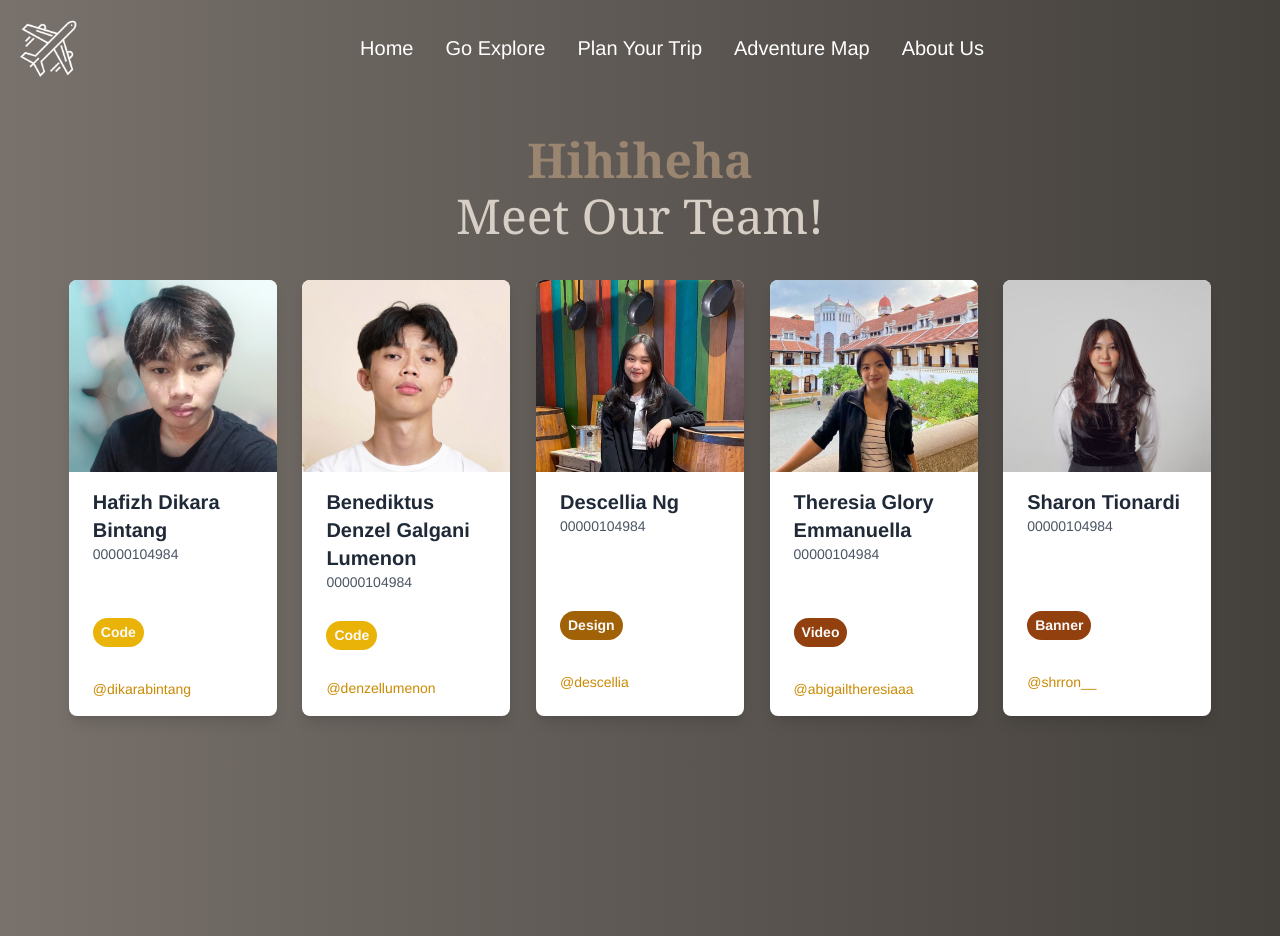
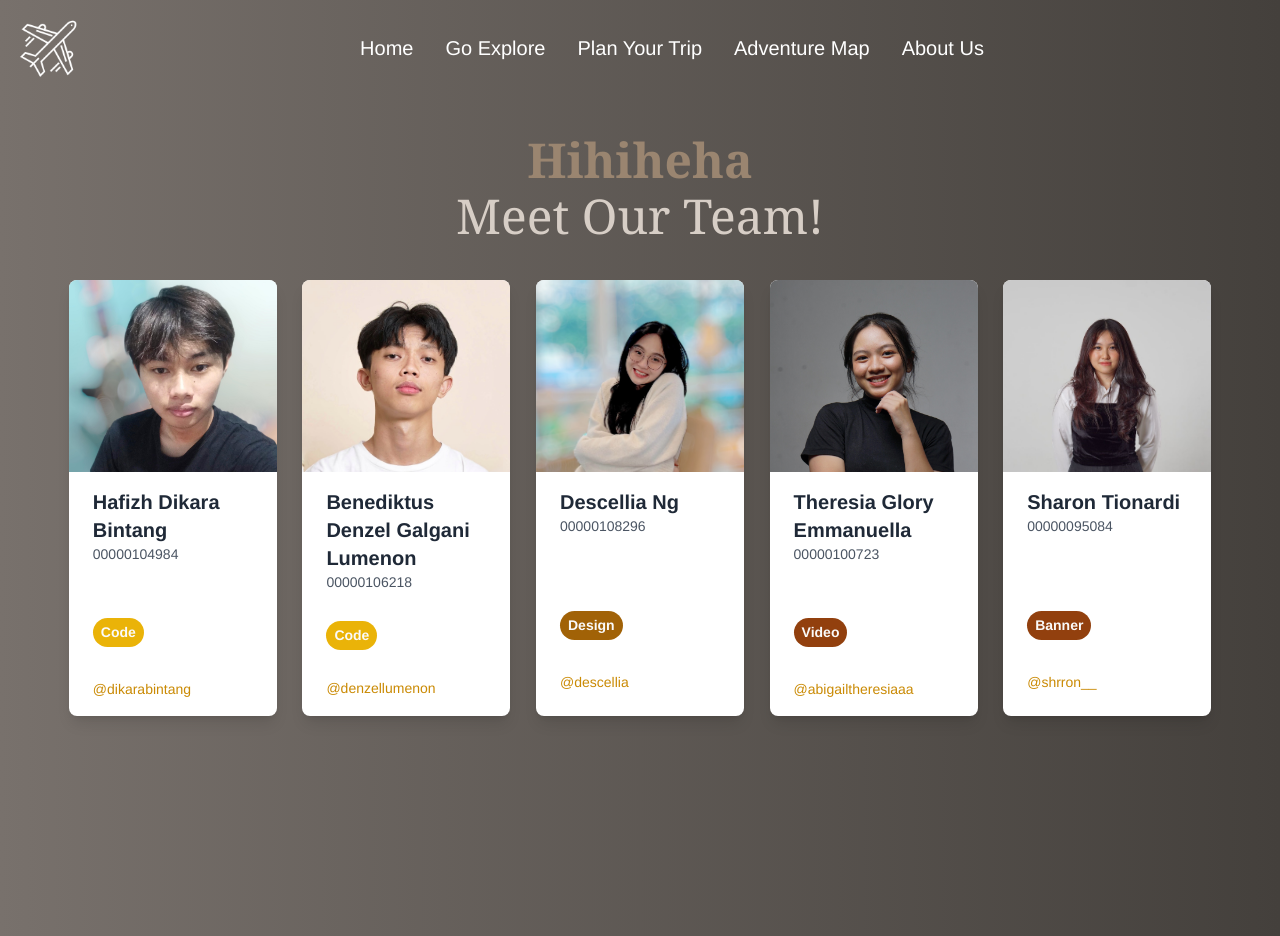
Before and after one commit to Kairose8/project-nusantara, a React (Vite) app: page /AboutUs in a window 1280 px wide. Built offline with nearby package versions, Linux system fonts and the light colour scheme; a web font is replaced by a local one.

Commit message:
about us done

```diff
--- a/src/pages/Credit.jsx
+++ b/src/pages/Credit.jsx
@@ -11,9 +11,9 @@ export default function AboutUs() {
         Hihiheha
         <br />
       </h1>
-        <h1 class="text-5xl mt-2 mb-10 text-center text-myColor-200 font-serif">
-          Meet Our Team!
-        </h1>
+      <h1 class="text-5xl mt-2 mb-10 text-center text-myColor-200 font-serif">
+        Meet Our Team!
+      </h1>
 
       <div class="flex justify-around flex-wrap px-14">
         <div class="w-52 mx-auto overflow-hidden bg-white rounded-lg shadow-lg hover:shadow-myColor-500 mb-5">
@@ -54,7 +54,7 @@ export default function AboutUs() {
             <div class="text-xl font-semibold text-gray-800">
               Benediktus Denzel Galgani Lumenon
             </div>
-            <p class="text-gray-600">00000104984</p>
+            <p class="text-gray-600">00000106218</p>
           </div>
           <div class="px-6 py-4 pb-3">
             <span class="inline-block px-2 py-1 font-semibold text-zinc-50 bg-yellow-500 rounded-full ">
@@ -81,7 +81,7 @@ export default function AboutUs() {
           </div>
           <div class="px-6 py-4">
             <div class="text-xl font-semibold text-gray-800">Descellia Ng</div>
-            <p class="text-gray-600">00000104984</p>
+            <p class="text-gray-600">00000108296</p>
             <br />
             <br />
           </div>
@@ -112,7 +112,7 @@ export default function AboutUs() {
             <div class="text-xl font-semibold text-gray-800">
               Theresia Glory Emmanuella
             </div>
-            <p class="text-gray-600">00000104984</p>
+            <p class="text-gray-600">00000100723</p>
             <br />
           </div>
           <div class="px-6 py-4 ">
@@ -142,7 +142,7 @@ export default function AboutUs() {
             <div class="text-xl font-semibold text-gray-800">
               Sharon Tionardi
             </div>
-            <p class="text-gray-600">00000104984</p>
+            <p class="text-gray-600">00000095084</p>
             <br />
             <br />
           </div>
```
Also changed, not shown: src/assets/portrait/desi.jpg, src/assets/portrait/tere.jpg.
